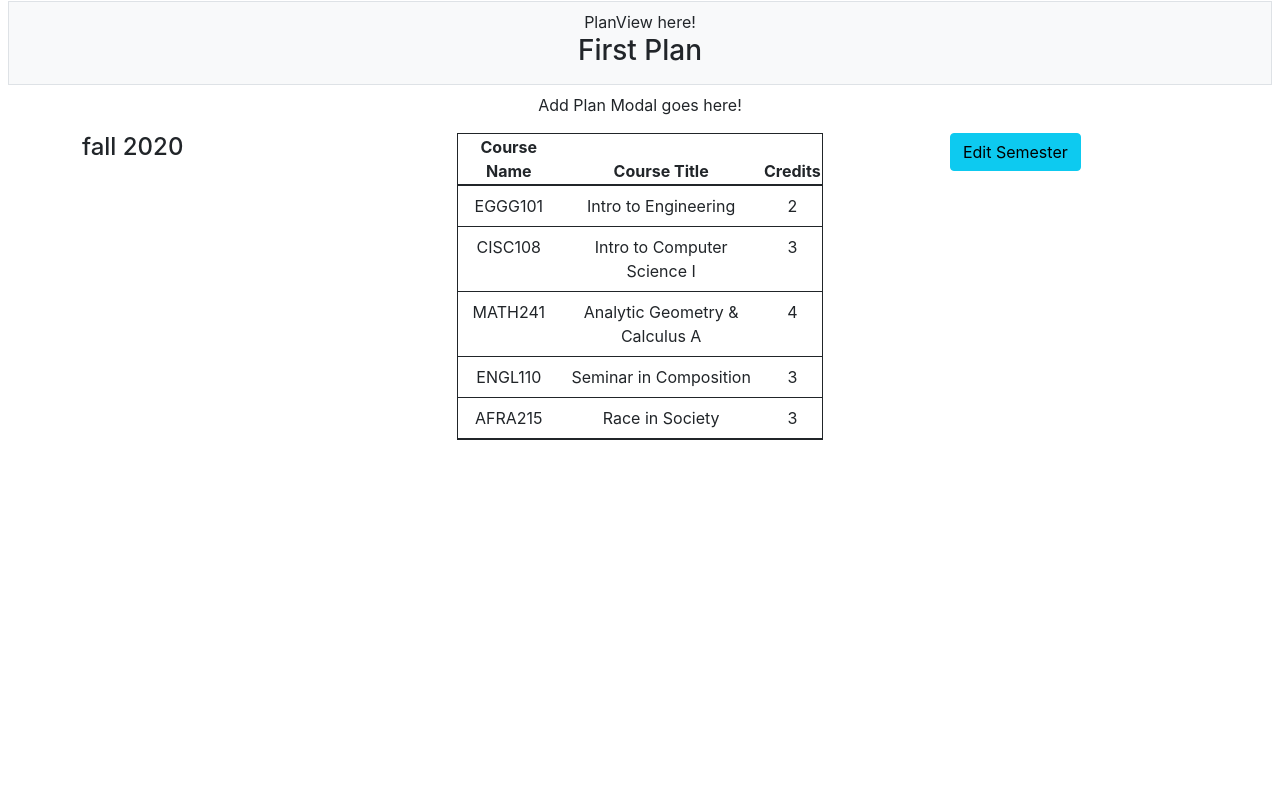
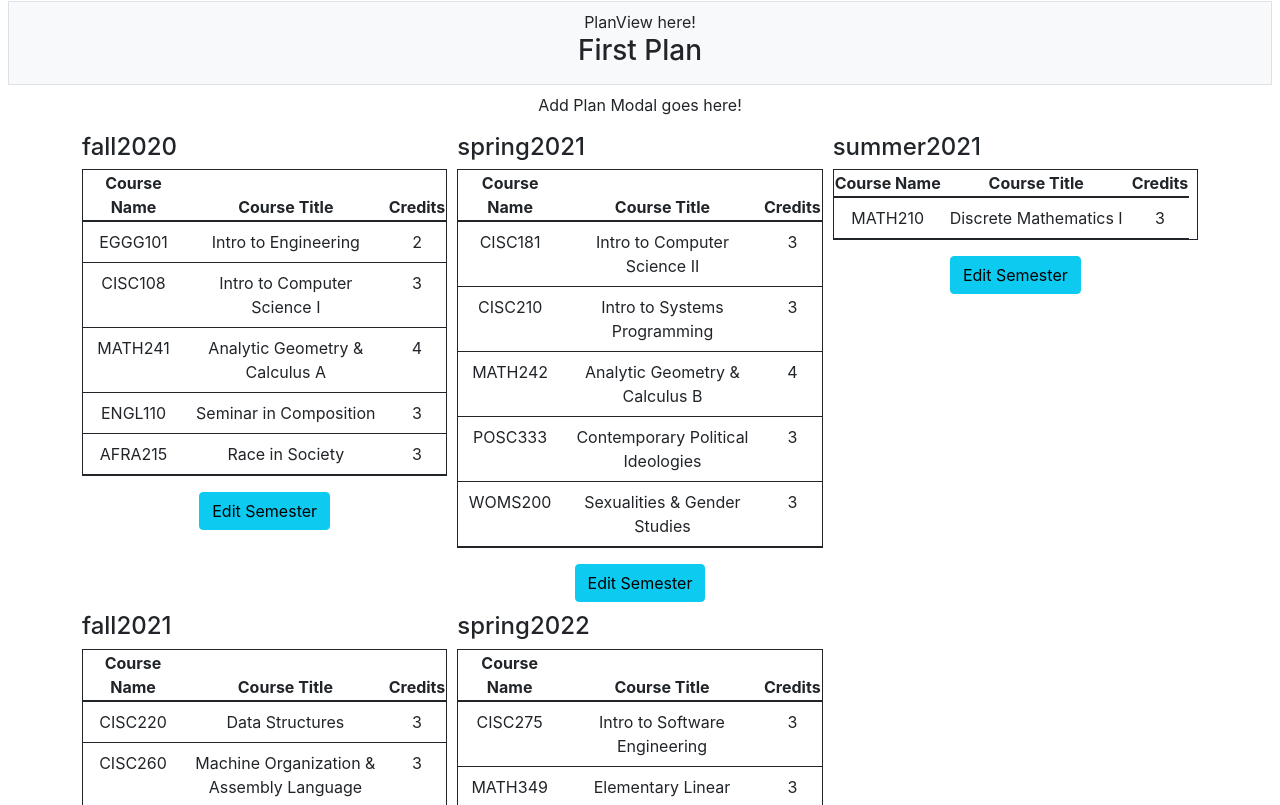
Before and after one commit to UD-CISC275-S22/cis-scheduler-team-18, a React (Create React App) app: page / in a window 1280 px wide. Shown: the part 415-1220 px from the top of the page. Built offline with nearby package versions, Linux system fonts and the light colour scheme.

Commit message:
yay it looks like a table again

```diff
--- a/src/components/multipleSemesterTable.tsx
+++ b/src/components/multipleSemesterTable.tsx
@@ -31,7 +31,7 @@ export function MultipleSemesterTable({
     );
     */
     return (
-        <div className="container">
+        <div>
             <h4 className="semester">
                 {semester.season}
                 {semester.year}
--- a/src/components/semesterList.tsx
+++ b/src/components/semesterList.tsx
@@ -2,6 +2,7 @@ import React from "react";
 //import { Stack } from "react-bootstrap";
 import { Semester } from "../interfaces/semester";
 import { SemesterView } from "./semesterView";
+import "../styleSheets/multipleSemesterTable.css";
 
 export function SemesterList({
     semesters,
@@ -13,7 +14,7 @@ export function SemesterList({
     editSemester: (id: string, newSemester: Semester) => void;
 }): JSX.Element {
     return (
-        <div>
+        <div className="container">
             {semesters.map((sem: Semester) => (
                 <SemesterView
                     key={sem.id}
--- a/src/components/semesterView.tsx
+++ b/src/components/semesterView.tsx
@@ -3,7 +3,7 @@ import { useState } from "react";
 import { Button } from "react-bootstrap";
 import { Semester } from "../interfaces/semester";
 import { SemesterEditor } from "../components/semesterEditor";
-//import { MultipleSemesterTable } from "../components/multipleSemesterTable";
+import { MultipleSemesterTable } from "../components/multipleSemesterTable";
 import { CourseList } from "./CourseList";
 import "../styleSheets/multipleSemesterTable.css";
 
@@ -32,11 +32,8 @@ export function SemesterView({
             ></SemesterEditor>
         </div>
     ) : (
-        <div className="container">
-            <h4 className="semester">
-                {semester.season} {semester.year}
-            </h4>
-            <CourseList semester={semester}></CourseList>
+        <div>
+            <MultipleSemesterTable semester={semester}></MultipleSemesterTable>
             <div>
                 <Button variant="info" onClick={changeSemesterEditing}>
                     Edit Semester
--- a/src/semesterer.tsx
+++ b/src/semesterer.tsx
@@ -13,7 +13,7 @@ export function Semesterer({ plan }: { plan: Plan }): JSX.Element {
 
     function editSemester(id: string, newSemester: Semester) {
         setSemesters(
-            semesters.map(
+            sems.map(
                 (semester: Semester): Semester =>
                     semester.id === id ? newSemester : semester
             )
```
